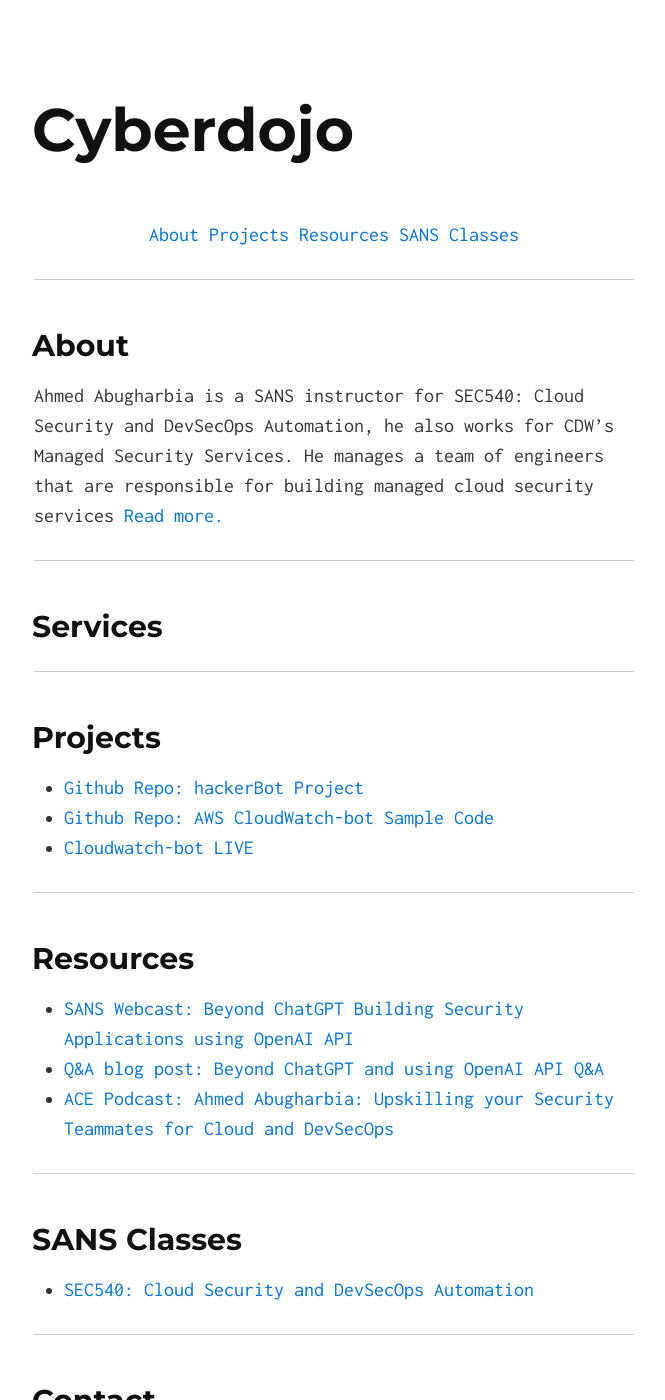
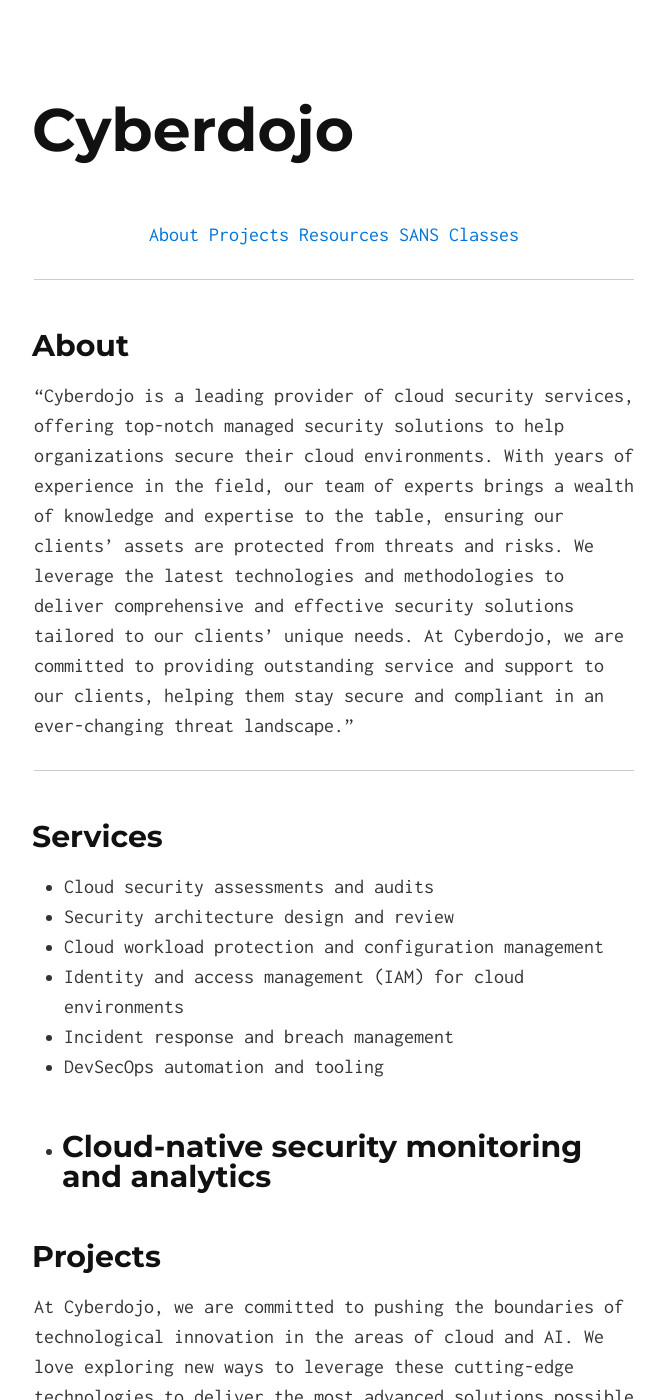
Before and after one commit to Ahmed-AG/cyberdojo-page, a Jekyll site: the page built from index.md, in a window 1280 px wide and 1400 px high. Shown: the whole window, without its empty margins (306-971 px from the left). Built offline with Jekyll 4.4.1, drawn with Linux system fonts in a browser that asks for light colours; some of the changed text lies outside the part shown.

Commit message:
Update page

```diff
--- a/index.md
+++ b/index.md
@@ -9,20 +9,36 @@
 </center>
 ---
 
-## About ##
+## About
 
-Ahmed Abugharbia is a SANS instructor for SEC540: Cloud Security and DevSecOps Automation, he also works for CDW’s Managed Security Services. He manages a team of engineers that are responsible for building managed cloud security services
-[Read more.](https://www.sans.org/profiles/ahmed-abugharbia/){:target="_blank"}
+"Cyberdojo is a leading provider of cloud security services, offering top-notch managed security solutions to help organizations secure their cloud environments. With years of experience in the field, our team of experts brings a wealth of knowledge and expertise to the table, ensuring our clients' assets are protected from threats and risks. We leverage the latest technologies and methodologies to deliver comprehensive and effective security solutions tailored to our clients' unique needs. At Cyberdojo, we are committed to providing outstanding service and support to our clients, helping them stay secure and compliant in an ever-changing threat landscape."
+
 
 ---
-## Services ##
+## Services
+
+- Cloud security assessments and audits
+- Security architecture design and review
+- Cloud workload protection and configuration management
+- Identity and access management (IAM) for cloud environments
+- Incident response and breach management
+- DevSecOps automation and tooling
+- Cloud-native security monitoring and analytics
 ---
 
 ## Projects
+At Cyberdojo, we are committed to pushing the boundaries of technological innovation in the areas of cloud and AI. We love exploring new ways to leverage these cutting-edge technologies to deliver the most advanced solutions possible to our clients. Here are some of our projects:
+
+# hackerBot
+hackerBot is an AI-driven cybersecurity tool based on OpenAI's models, designed to perform various cybersecurity tasks. It can be run in a Docker container or installed locally. The tool is equipped with skills such as AWS CLI, port scanning using nmap, Netcat, and reading AWS logs using LangChain Agent. It allows users to execute custom commands with or without AI assistance, offering flexibility and control.
 
 - [Github Repo: hackerBot Project](https://github.com/Ahmed-AG/hackerbot){:target="_blank"}
+
+# Cloudwatch-bot
+Cloudwatch-bot is a proof-of-concept project that demonstrates how AI can be utilized to interface with security solutions. The project has a user interface that is built using HTML and JavaScript and is hosted on a public S3 bucket. The UI communicates with a backend system that includes an API Gateway and a Lambda function, which is written in Python and has permission to access OpenAI and CloudWatch. When a user makes a request, the API Gateway triggers the Lambda function, which translates the request using OpenAI into a CloudWatch query that searches for relevant information in CloudWatch logs.
+
+- [Cloudwatch-bot demo LIVE](cloudwatchbot-live.html){:target="_blank"}
 - [Github Repo: AWS CloudWatch-bot Sample Code](https://github.com/Ahmed-AG/Cloudwatch-bot){:target="_blank"}
-- [Cloudwatch-bot LIVE](cloudwatchbot-live.html)
 
 ---
 
```
